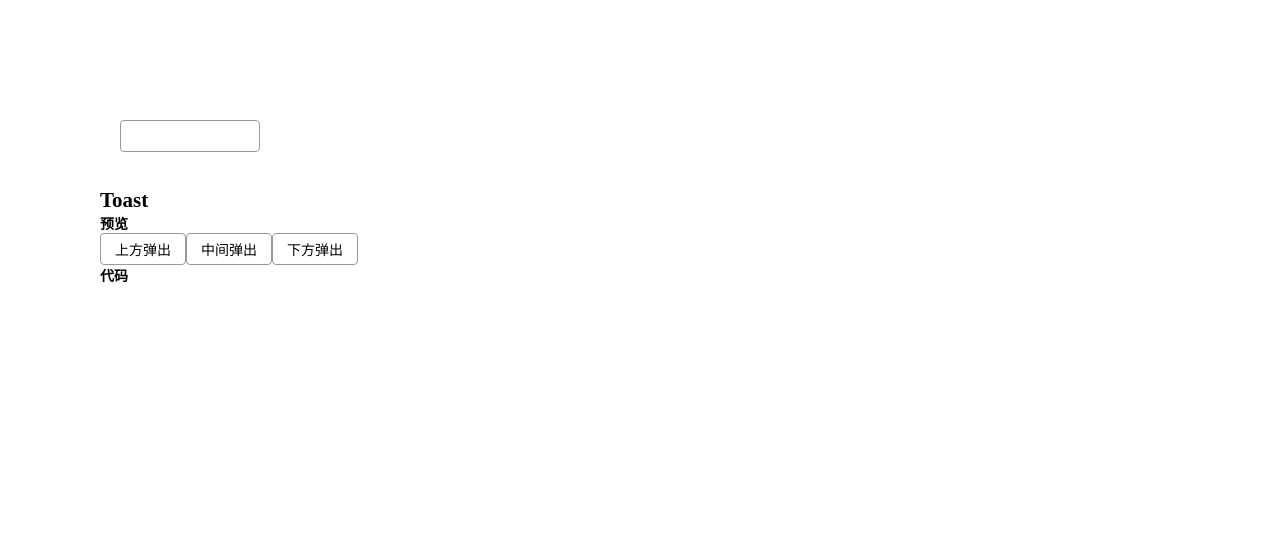
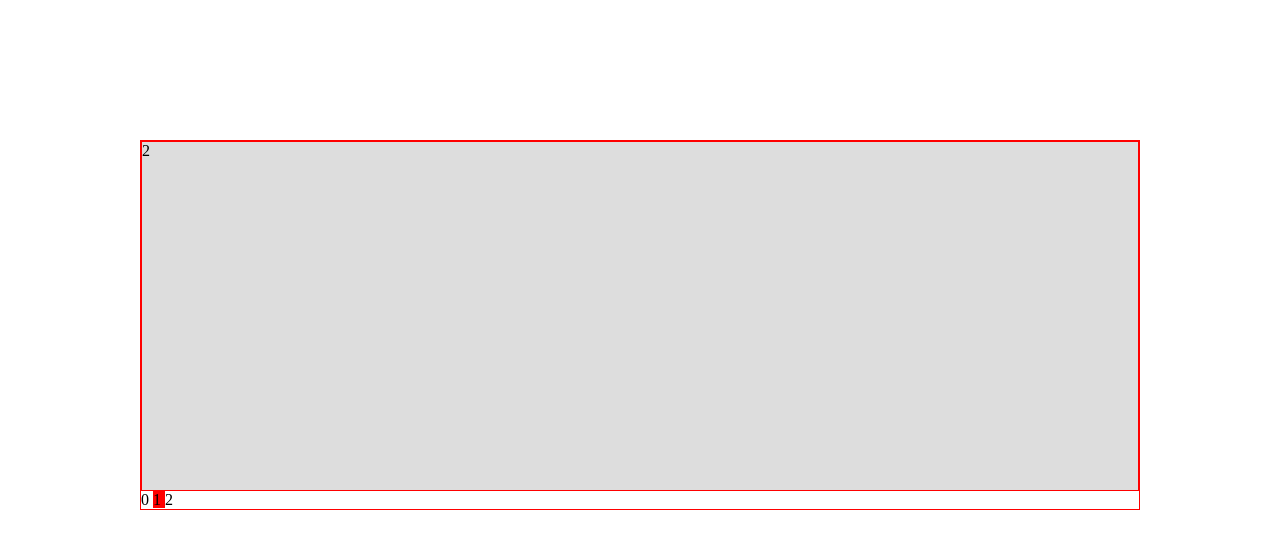
Before and after one commit to wang7211401/vue-ui, a Vue app: page / in a window 1280 px wide. Shown: the top 546 px of the page. Built offline with nearby package versions, Linux system fonts and the light colour scheme.

Commit message:
添加 slides 和 slides-item

```diff
--- a/src/demo.vue
+++ b/src/demo.vue
@@ -1,105 +1,36 @@
 <template>
     <div id="app" style="padding:100px;">
-      <div style="padding:20px;">
-            <g-cascader :source.sync="source" popover-height="200px"
-            @update:source="onUpdateSource"
-            @update:selected="onUpdateSelected"
-            :selected.sync="selected" :load-data="loadData"></g-cascader>
-      </div>
-      <div style="padding-top: 16px;">
-        <h2>Toast</h2>
-        <p>
-          <strong>预览</strong>
-        </p>
-        <div>
-          <g-button @click="$toast('点击弹出提示')">上方弹出</g-button>
-          <g-button @click="$toast('点击弹出提示', {position:'middle'})">中间弹出</g-button>
-          <g-button @click="$toast('点击弹出提示', {position:'bottom'})">下方弹出</g-button>
-        </div>
-        <p>
-          <strong>代码</strong>
-        </p>
-      </div>
+      <g-slides class="wrapper" width="300px" height="200px" :selected.sync="selected">
+        <g-slides-item name="1">
+          <div class="box">1</div>
+        </g-slides-item>
+        <g-slides-item name="2">
+          <div class="box">2</div>
+        </g-slides-item>
+        <g-slides-item name="3">
+          <div class="box">3</div>
+        </g-slides-item>
+      </g-slides>
     </div>
 </template>
 <script>
-import Button from "./button";
-import Cascader from "./cascader";
-import plugin from './plugin'
-import db from "./db";
-import {removeListener} from './click-outside'
-import Vue from 'vue'
-Vue.use(plugin)
+import GSlides from "./slides";
+import GSlidesItem from "./slides-item";
 
-
-function ajax(parentId = 0) {
-  return new Promise((resolve, reject) => {
-    setTimeout(() => {
-      let result = db.filter(item => item.parent_id == parentId);
-      result.forEach(node =>{
-        if(db.filter(item => item.parent_id === node.id).length > 0){
-          node.isLeaf = false
-        }else{
-          node.isLeaf = true
-        }
-      })
-      resolve(result);
-    }, 300);
-  });
-}
 
 export default {
   name: "demo",
   components: {
-    "g-button": Button,
-    "g-cascader": Cascader
+    GSlides,
+    GSlidesItem
   },
   data() {
     return {
-      selected: [],
-      // source: [
-      //   {
-      //     name: "浙江",
-      //     children: [
-      //       {
-      //         name: "杭州",
-      //         children: [{ name: "上城" }, { name: "下城" }, { name: "杭州" }]
-      //       },
-      //       {
-      //         name: "嘉兴",
-      //         children: [{ name: "南湖" }, { name: "秀洲" }, { name: "嘉善" }]
-      //       }
-      //     ]
-      //   },
-      //   {
-      //     name: "福建",
-      //     children: [
-      //       {
-      //         name: "福州",
-      //         children: [{ name: "鼓楼" }, { name: "台江" }, { name: "仓山" }]
-      //       }
-      //     ]
-      //   }
-      // ],
-      source: [],
+      selected: '2'
     };
   },
   created() {
-    ajax().then(result => {
-      this.source = result;
-    });
-  },
-  destroyed(){
-    removeListener()
-  },
-  methods: {
-    loadData({ id }, updateSource) {
-      ajax(id).then(result => {
-        updateSource(result);
-      });
-    },
-    onUpdateSource() {},
-    onUpdateSelected() {}
+
   }
 };
 </script>
@@ -109,16 +40,13 @@ export default {
   padding: 0;
   box-sizing: border-box;
 }
-img {
-  max-width: 100%;
+.wrapper{
+  margin:40px;
 }
-html {
-  --font-size: 14px;
-}
-body {
-  font-size: var(--font-size);
-}
-.gulu-toast {
-  z-index: 30 !important;
+.box{
+  width:100%;
+  height:350px;
+  background: #ddd;
+  border:1px solid red;
 }
 </style>
--- /dev/null
+++ b/src/slides-item.vue
@@ -0,0 +1,61 @@
+<template>
+    <transition name="slide">
+        <div class="g-slides-item" v-if="visible" :class="{reverse}">
+            <slot></slot>
+        </div>
+    </transition>
+</template>
+<script>
+export default {
+    props:{
+        name:{
+            type:String,
+            required:true
+        }
+    },
+    data(){
+        return {
+            selected:undefined,
+            reverse:false
+        }
+    },
+    computed:{
+        visible(){
+            console.log(`name：${this.name}`)
+            console.log(`reverse: ${this.reverse} ? '反向' : '正向'` )
+            return this.selected === this.name
+        }
+    }
+}
+</script>
+<style lang="scss" scoped>
+    .g-slides-item{
+
+    }
+    .slide-leave-active{
+        position:absolute;
+        left:0;
+        top:0;
+        width:100%;
+        height:100%;
+    }
+    .slide-enter-active,.slide-leave-active{
+        transition:all 3s;
+    }
+    .slide-enter{
+        transform:translateX(100%);
+        opacity: 0;
+    }
+    .slide-enter.reverse{
+        transform: translateX(-100%) scale(0.5);
+        opacity: 0;
+    }
+    .slide-leave-to{
+        transform: translateX(-100%) scale(0.5);
+        opacity: 0;
+    }
+    .slide-leave-to.reverse{
+        transform:translateX(100%) scale(0.5);
+        opacity: 0;
+    }
+</style>
--- /dev/null
+++ b/src/slides.vue
@@ -0,0 +1,102 @@
+<template>
+    <div class="g-slides">
+        <div class="g-slides-window" ref="window">
+            <div class="g-slides-wrapper">
+                <slot></slot>
+            </div>
+        </div>
+        <div class="g-slides-dots">
+            <span v-for="n in childrenLength" :class="{active:selectedIndex === n-1}"
+                @click="select(n-1)">
+                {{n-1}}
+            </span>
+        </div>
+    </div>
+</template>
+<script>
+export default {
+    props:{
+        selected:{
+            type:String
+        },
+        autoPlay:{
+            type:Boolean,
+            default:true
+        }
+    },
+    data(){
+        return {
+            childrenLength:0,
+            lastSelectedIndex:undefined
+        }
+    },
+    mounted(){
+        this.updateChildren()
+        this.playAutomatically()
+        this.childrenLength = this.$children.length
+    },
+    updated(){
+        this.updateChildren()
+    },
+    computed:{
+        selectedIndex(){
+            return this.names.indexOf(this.selected) || 0
+        },
+        names(){
+            return this.$children.map(vm => vm.name)
+        }
+    },
+    methods:{
+        playAutomatically(){
+            let index = this.names.indexOf(this.getSelected())
+            let run = ()=>{
+                let newIndex = index - 1
+                if(newIndex === -1){
+                    newIndex = this.names.length -1
+                }
+                if(newIndex === this.names.length){
+                    newIndex = 0
+                }
+                this.select(newIndex)
+                setTimeout(run,300)
+            }
+        },
+        select(index){
+            this.lastSelectedIndex = this.selectedIndex
+            this.$emit('update:selected',this.names[index])
+        },
+        getSelected(){
+            let first = this.$children[0]
+            return this.selected || first.name
+        },
+        updateChildren(){
+            let selected = this.getSelected()
+            this.$children.forEach(vm =>{
+                vm.reverse = this.selectedIndex > this.lastSelectedIndex ? false : true
+                this.$nextTick(()=>{
+                    vm.selected = selected
+                })
+            })
+        }
+    }
+}
+</script>
+
+<style lang="scss" scoped>
+    .g-slides{
+        border:1px solid red;
+        &-window{
+            overflow: hidden;
+        }
+        &-wrapper{
+            position: relative;
+        }
+        &-dots{
+            > span{
+                &.active{
+                    background: red;
+                }
+            }
+        }
+    }
+</style>
```
